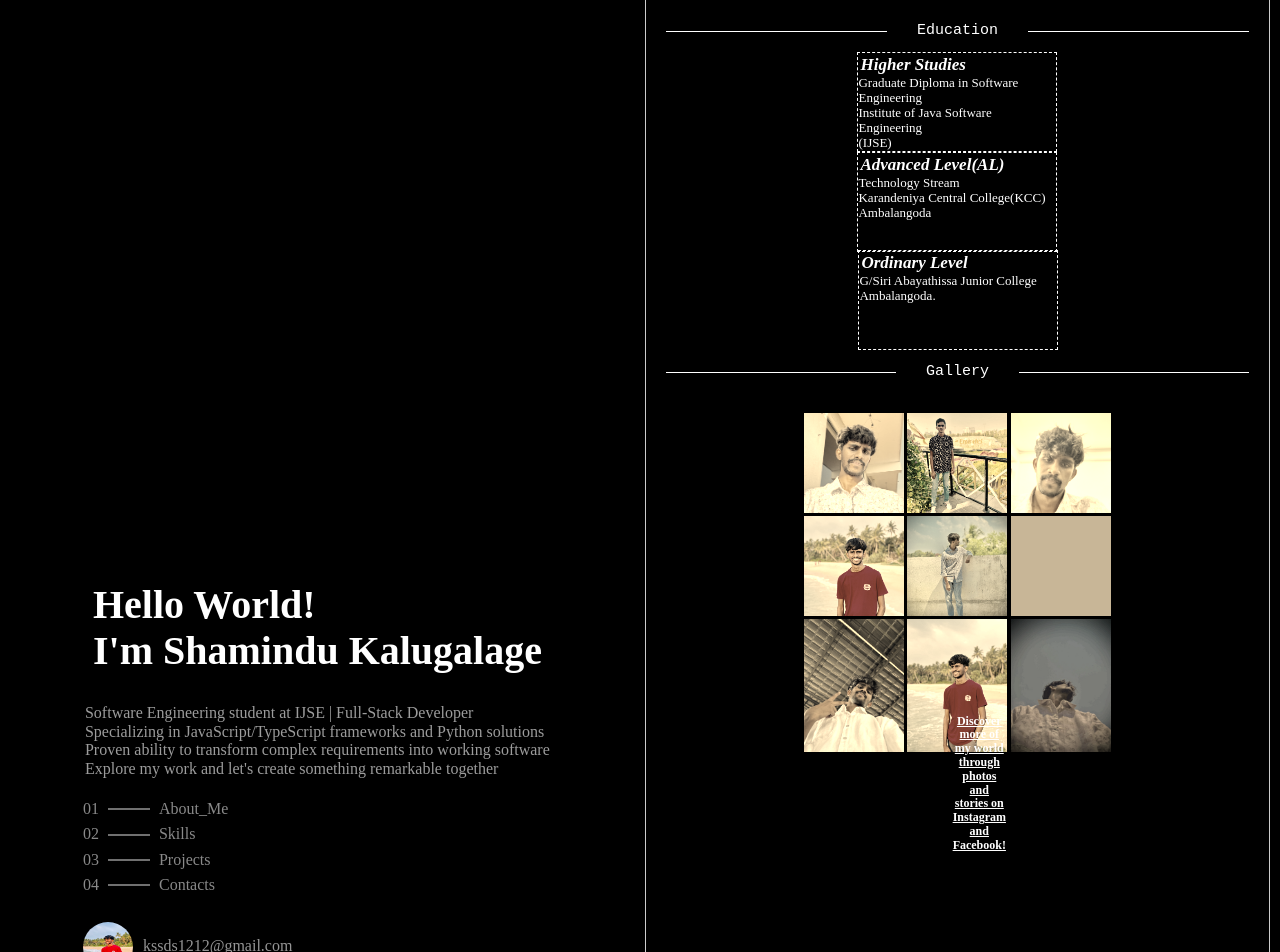
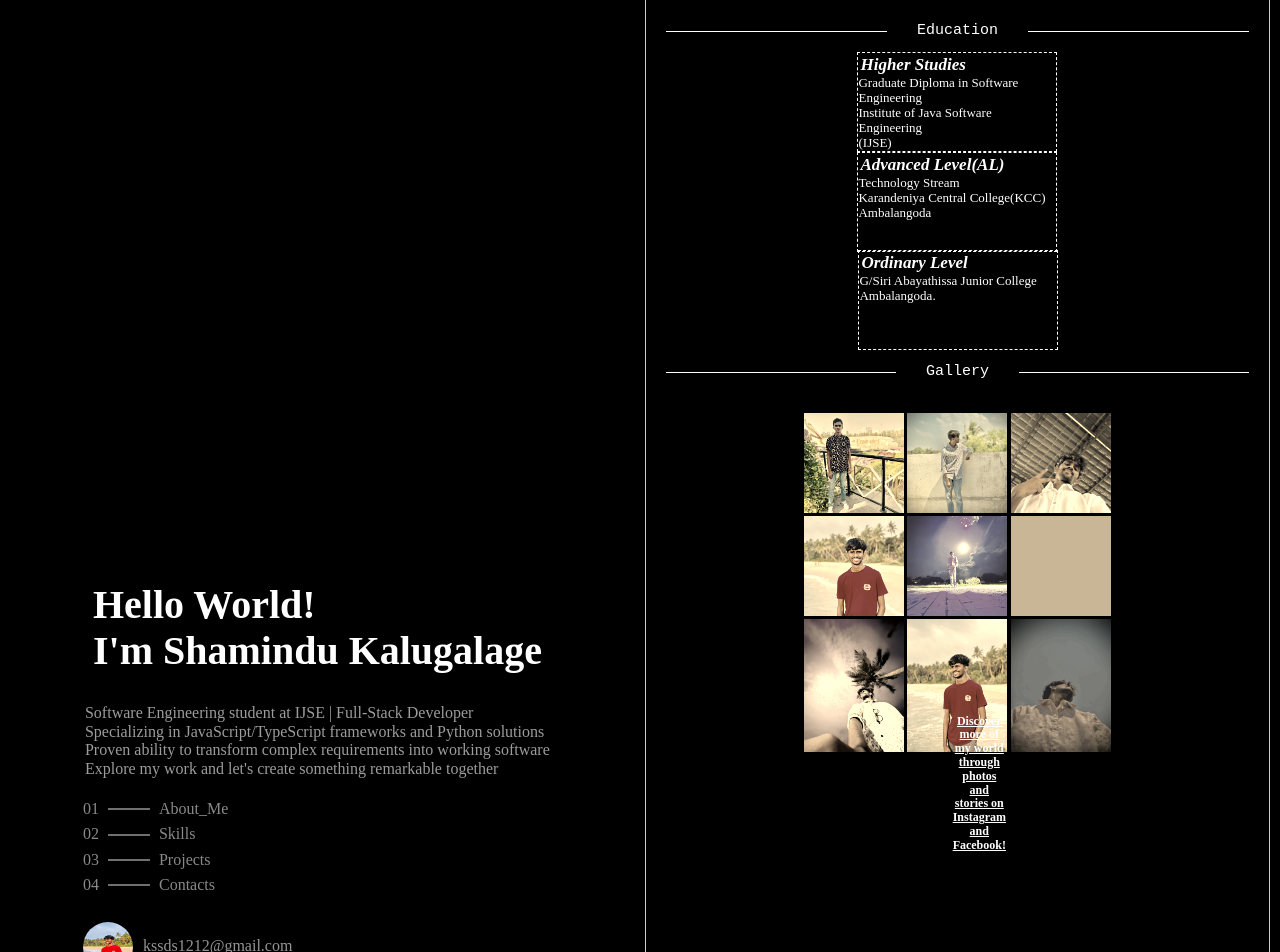
Before and after one commit to Shamindu-8845/My_Portfolio, a plain HTML site: page index.html in a window 1280 px wide and 2400 px high. Shown: the part 388-1340 px from the top of the page. Drawn offline with Linux system fonts and the light colour scheme; grey boxes are pictures that could not be loaded.

Commit message:
gallery section images some change

```diff
--- a/index.html
+++ b/index.html
@@ -135,17 +135,17 @@
 
                 <section class="gallery">
                     <div>
-                        <img src="/assets/images/photo7.jpg" alt="image">
+                        <img src="/assets/images/photo4.jpg" alt="image">
                         <img src="/assets/images/phot3.jpg" alt="image">
-                        <img src="/assets/images/photo2.jpg" alt="image">
+                        <img src="/assets/images/image%2010.jpg" alt="image">
                     </div>
                     <div>
-                        <img src="/assets/images/photo4.jpg" alt="image">
                         <img src="/assets/images/photo5.jpg" alt="image">
+                        <img src="/assets/images/image%209.jpg" alt="image">
                         <img src="/assets/images/profile.jpeg" alt="image">
                     </div>
                     <div>
-                        <img src="/assets/images/photo8.jpg" alt="image">
+                        <img src="/assets/images/photo2.jpg" alt="image">
                         <img src="/assets/images/photo6.jpg" alt="image">
                         <img src="/assets/images/photo1.jpg" alt="image">
                     </div>
```
Also changed, not shown: assets/images/image 10.jpg (added), assets/images/image 9.jpg (added).
